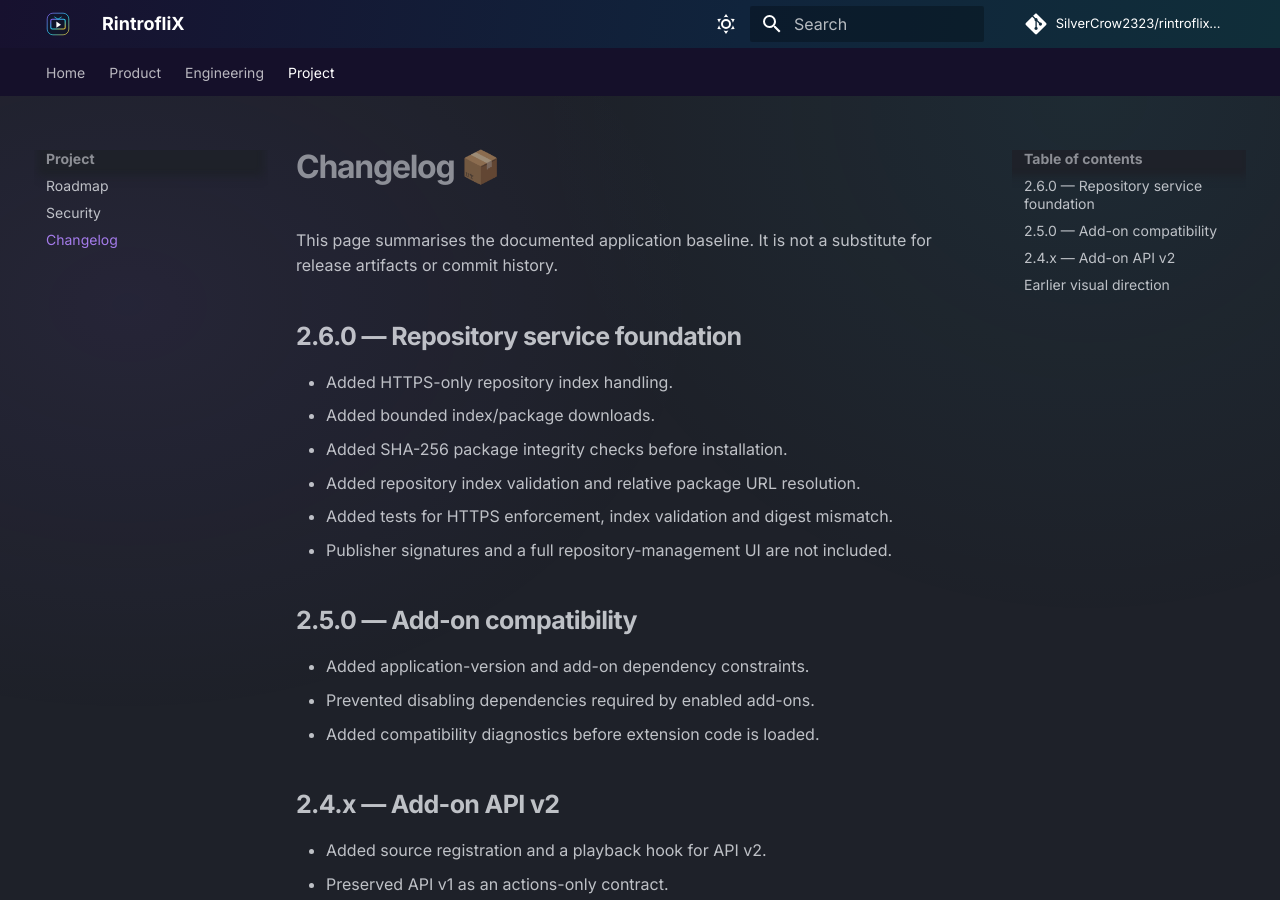
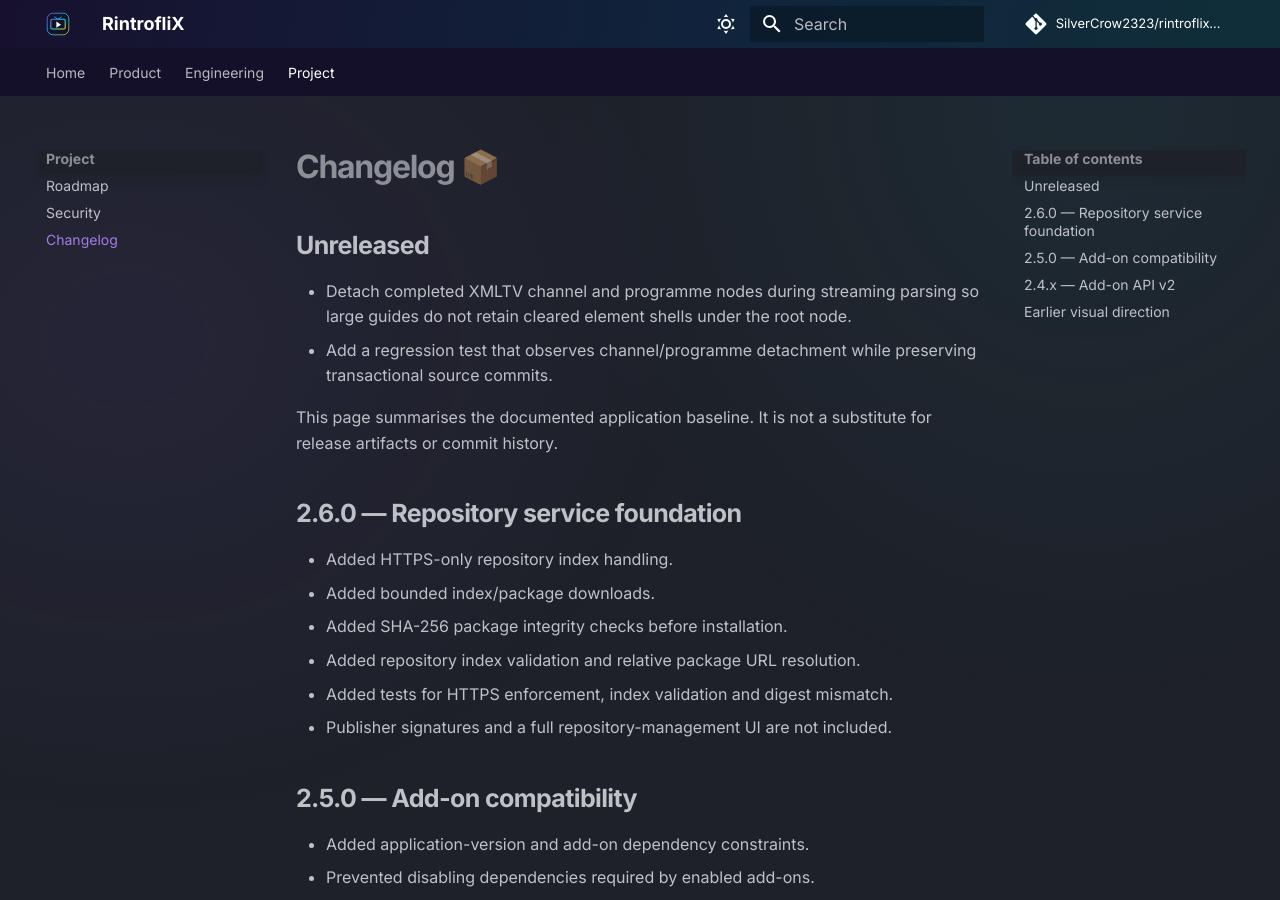
Before and after one commit to SilverCrow2323/rintroflix-muos, an MkDocs documentation site: the page built from docs/changelog.md, in a window 1280 px wide and 900 px high. Built offline with MkDocs 1.6.1 and Material for MkDocs 9.7.7, drawn with Linux system fonts in a browser that asks for light colours; comment, search, counter and statistics services are not loaded.

Commit message:
Document bounded XMLTV streaming parser

```diff
--- a/docs/changelog.md
+++ b/docs/changelog.md
@@ -1,4 +1,10 @@
 # Changelog 📦
+
+## Unreleased
+
+- Detach completed XMLTV channel and programme nodes during streaming parsing so large guides do not retain cleared element shells under the root node.
+- Add a regression test that observes channel/programme detachment while preserving transactional source commits.
+
 
 This page summarises the documented application baseline. It is not a substitute for release artifacts or commit history.
 
```
